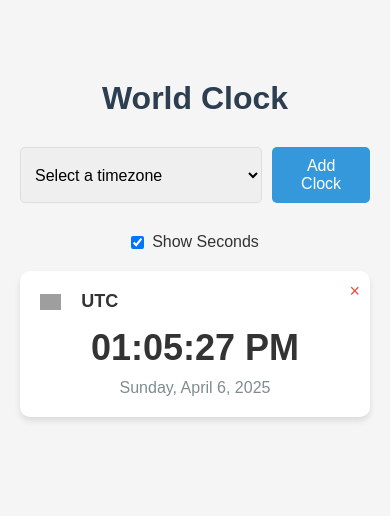
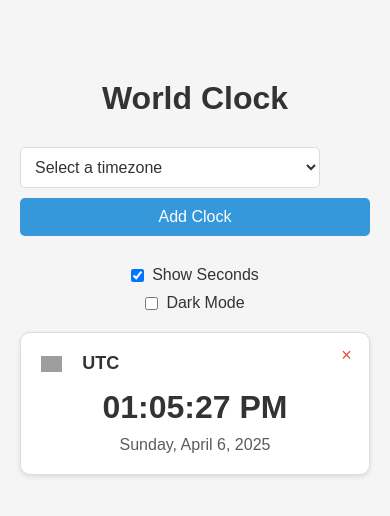
Before and after one commit to rierale0/2time, a plain HTML site: page index.html in a window 390 px wide. Drawn offline with Linux system fonts and the light colour scheme; grey boxes are pictures that could not be loaded; some icons are missing.

Commit message:
Added dark mode

```diff
--- a/script.js
+++ b/script.js
@@ -30,13 +30,28 @@ document.addEventListener('DOMContentLoaded', function() {
         ? localStorage.getItem('showSeconds') === 'true'
         : true;
 
-    // Add seconds toggle button to the UI
+    // Load dark mode preference from localStorage or default to system preference
+    const prefersDarkScheme = window.matchMedia("(prefers-color-scheme: dark)").matches;
+    let darkMode = localStorage.getItem('darkMode') !== null
+        ? localStorage.getItem('darkMode') === 'true'
+        : prefersDarkScheme;
+
+    // Apply initial theme
+    if (darkMode) {
+        document.body.classList.add('dark-mode');
+    }
+
+    // Add controls (seconds toggle and dark mode toggle)
     const controlsDiv = document.createElement('div');
     controlsDiv.className = 'controls';
     controlsDiv.innerHTML = `
         <label class="toggle-container">
             <input type="checkbox" id="show-seconds-toggle" ${showSeconds ? 'checked' : ''}>
             <span class="toggle-label">Show Seconds</span>
+        </label>
+        <label class="toggle-container">
+            <input type="checkbox" id="dark-mode-toggle" ${darkMode ? 'checked' : ''}>
+            <span class="toggle-label">Dark Mode</span>
         </label>
     `;
 
@@ -50,6 +65,20 @@ document.addEventListener('DOMContentLoaded', function() {
         // Save preference to localStorage
         localStorage.setItem('showSeconds', showSeconds);
         updateAllClocks(); // Update all clocks immediately to reflect the change
+    });
+
+    // Add event listener for the dark mode toggle
+    const darkModeToggle = document.getElementById('dark-mode-toggle');
+    darkModeToggle.addEventListener('change', function() {
+        darkMode = this.checked;
+        // Save preference to localStorage
+        localStorage.setItem('darkMode', darkMode);
+        // Toggle dark mode class on body
+        if (darkMode) {
+            document.body.classList.add('dark-mode');
+        } else {
+            document.body.classList.remove('dark-mode');
+        }
     });
 
     // Populate timezone select
--- a/styles.css
+++ b/styles.css
@@ -122,9 +122,142 @@ h1 {
 
 /* Add these styles to your existing CSS file */
 
+/* Add these styles for dark mode */
+:root {
+    --bg-color: #f5f5f5;
+    --text-color: #333;
+    --card-bg: #fff;
+    --card-border: #ddd;
+    --button-bg: #3498db;
+    --button-text: white;
+    --button-hover: #2980b9;
+    --select-bg: white;
+    --select-border: #ddd;
+}
+
+body.dark-mode {
+    --bg-color: #121212;
+    --text-color: #f5f5f5;
+    --card-bg: #1e1e1e;
+    --card-border: #333;
+    --button-bg: #2980b9;
+    --button-text: white;
+    --button-hover: #3498db;
+    --select-bg: #2c2c2c;
+    --select-border: #444;
+}
+
+body {
+    font-family: 'Segoe UI', Tahoma, Geneva, Verdana, sans-serif;
+    background-color: var(--bg-color);
+    color: var(--text-color);
+    margin: 0;
+    padding: 20px;
+    transition: background-color 0.3s, color 0.3s;
+}
+
+.container {
+    max-width: 1200px;
+    margin: 0 auto;
+}
+
+h1 {
+    text-align: center;
+    margin-bottom: 30px;
+    color: var(--text-color);
+}
+
+.add-clock {
+    display: flex;
+    justify-content: center;
+    margin-bottom: 30px;
+    gap: 10px;
+}
+
+select {
+    padding: 10px;
+    border-radius: 5px;
+    border: 1px solid var(--select-border);
+    background-color: var(--select-bg);
+    color: var(--text-color);
+}
+
+button {
+    padding: 10px 15px;
+    border: none;
+    border-radius: 5px;
+    background-color: var(--button-bg);
+    color: var(--button-text);
+    cursor: pointer;
+    transition: background-color 0.3s;
+}
+
+button:hover {
+    background-color: var(--button-hover);
+}
+
+.clocks-container {
+    display: grid;
+    grid-template-columns: repeat(auto-fill, minmax(300px, 1fr));
+    gap: 20px;
+}
+
+.clock {
+    background-color: var(--card-bg);
+    border: 1px solid var(--card-border);
+    border-radius: 10px;
+    padding: 20px;
+    position: relative;
+    box-shadow: 0 2px 5px rgba(0, 0, 0, 0.1);
+    transition: background-color 0.3s, border-color 0.3s;
+}
+
+.remove-btn {
+    position: absolute;
+    top: 10px;
+    right: 10px;
+    width: 25px;
+    height: 25px;
+    border-radius: 50%;
+    display: flex;
+    align-items: center;
+    justify-content: center;
+    font-size: 18px;
+    padding: 0;
+}
+
+.clock-header {
+    display: flex;
+    align-items: center;
+    margin-bottom: 15px;
+}
+
+.flag-icon {
+    margin-right: 10px;
+}
+
+.timezone-name {
+    font-weight: bold;
+    font-size: 18px;
+}
+
+.time {
+    font-size: 32px;
+    font-weight: bold;
+    margin-bottom: 10px;
+    text-align: center;
+}
+
+.date {
+    text-align: center;
+    color: var(--text-color);
+    opacity: 0.8;
+}
+
 .controls {
     display: flex;
     justify-content: center;
+    gap: 20px;
     margin-bottom: 20px;
 }
 
@@ -139,6 +272,19 @@ h1 {
     font-size: 16px;
 }
 
-#show-seconds-toggle {
-    cursor: pointer;
+/* Responsive design */
+@media (max-width: 768px) {
+    .clocks-container {
+        grid-template-columns: 1fr;
+    }
+
+    .add-clock {
+        flex-direction: column;
+    }
+
+    .controls {
+        flex-direction: column;
+        align-items: center;
+        gap: 10px;
+    }
 }
```
